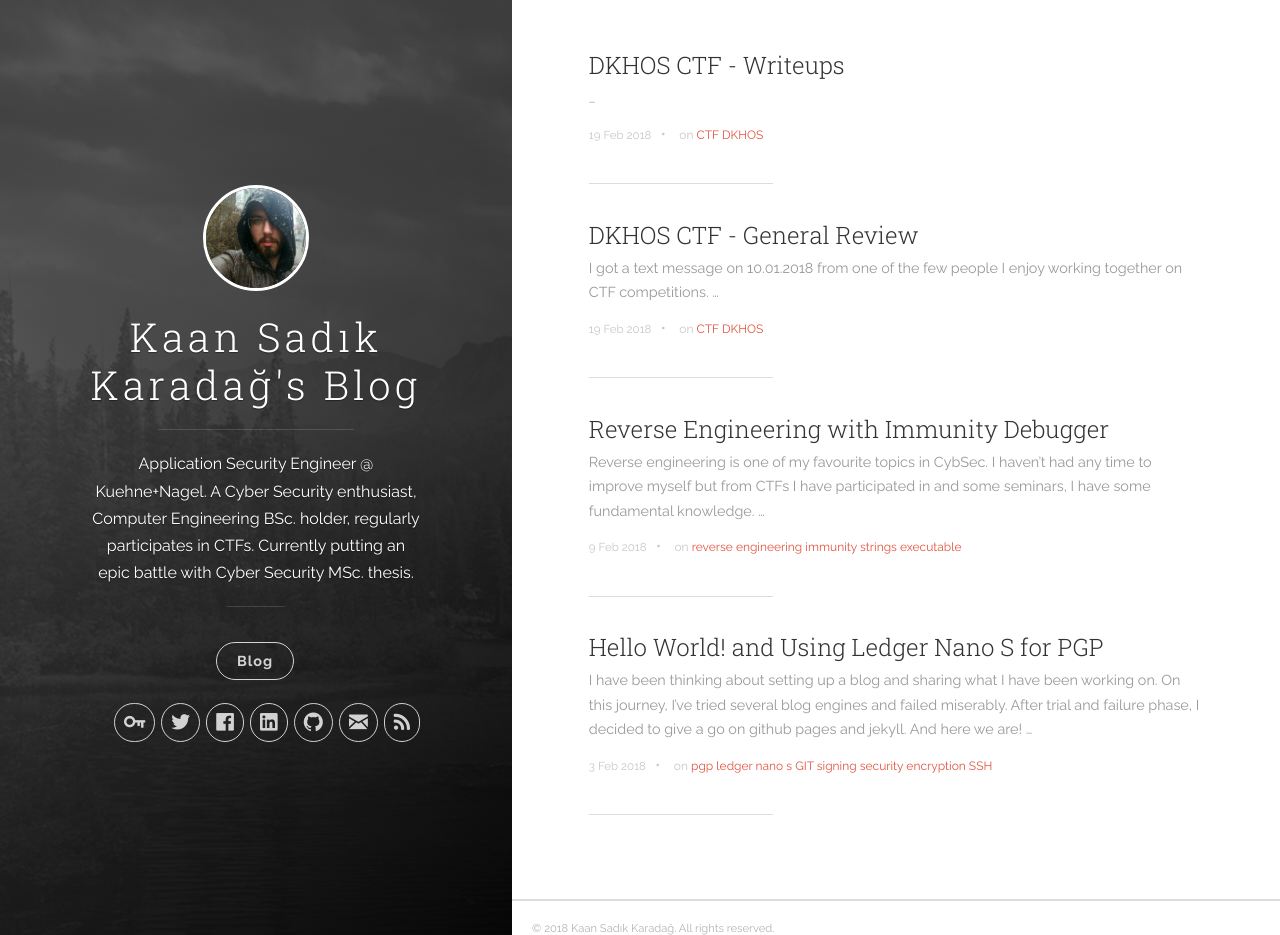
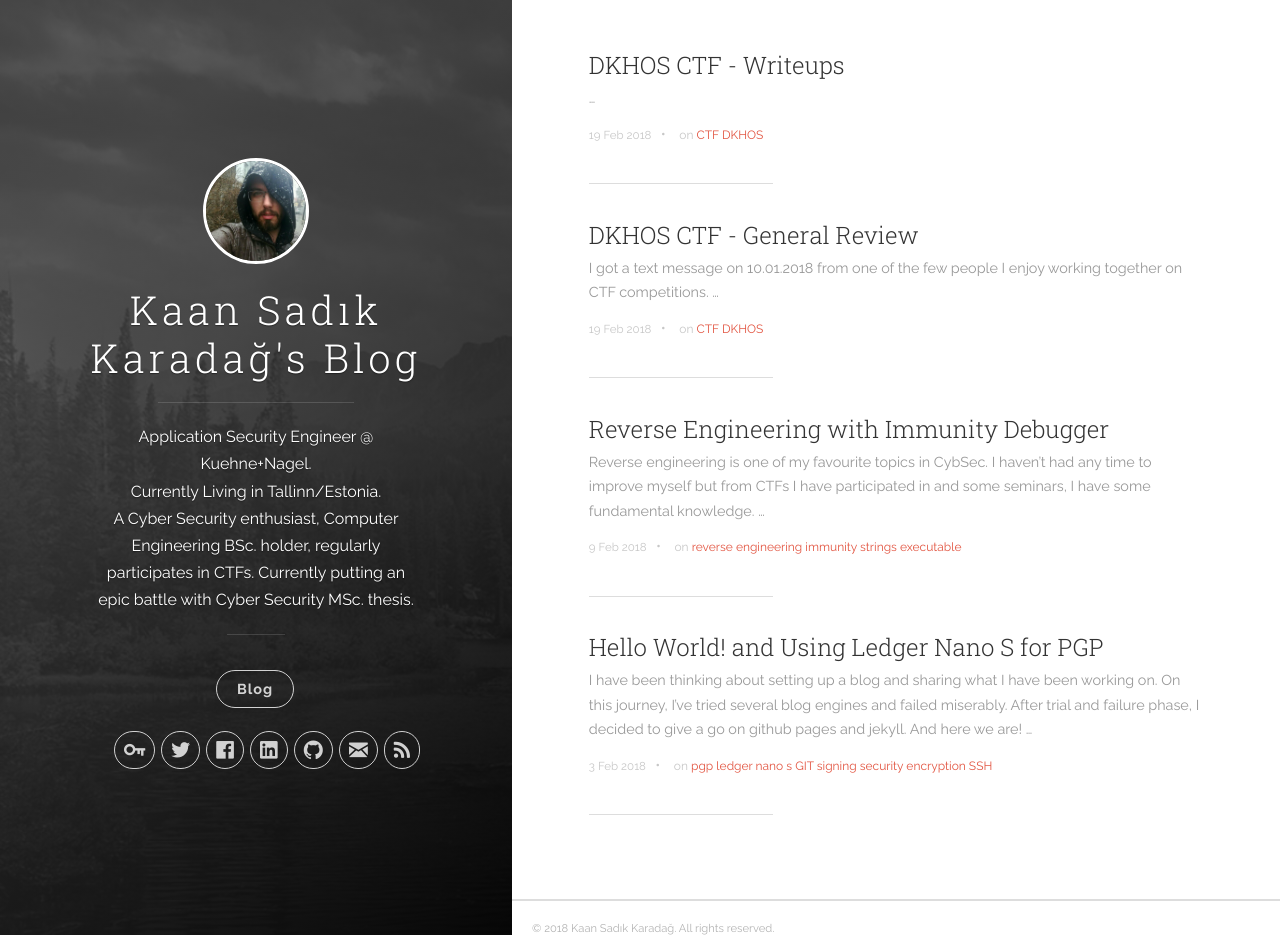
Before and after one commit to massimotamos/massimotamos.github.io, a Jekyll site: the page built from index.html, in a window 1280 px wide and 935 px high. Built offline with Jekyll 4.4.1, drawn with Linux system fonts in a browser that asks for light colours; the list of posts is cut into pages by our own code.

```diff
--- a/_config.yml
+++ b/_config.yml
@@ -1,6 +1,6 @@
 # Site settings
 title: Kaan Sadık Karadağ's Blog
-description: 'Application Security Engineer @ Kuehne+Nagel. A Cyber Security enthusiast, Computer Engineering BSc. holder, regularly participates in CTFs. Currently putting an epic battle with Cyber Security MSc. thesis.'
+description: 'Application Security Engineer @ Kuehne+Nagel.<br />Currently Living in Tallinn/Estonia.<br />A Cyber Security enthusiast, Computer Engineering BSc. holder, regularly participates in CTFs. Currently putting an epic battle with Cyber Security MSc. thesis.'
 baseurl: ''
 google_analytics: 'UA-113548627-1'
 disqus_shortname: 'kaansk'
--- /dev/null
+++ b/googledaaf93e99822a1da.html
@@ -0,0 +1 @@
+google-site-verification: googledaaf93e99822a1da.html
```
